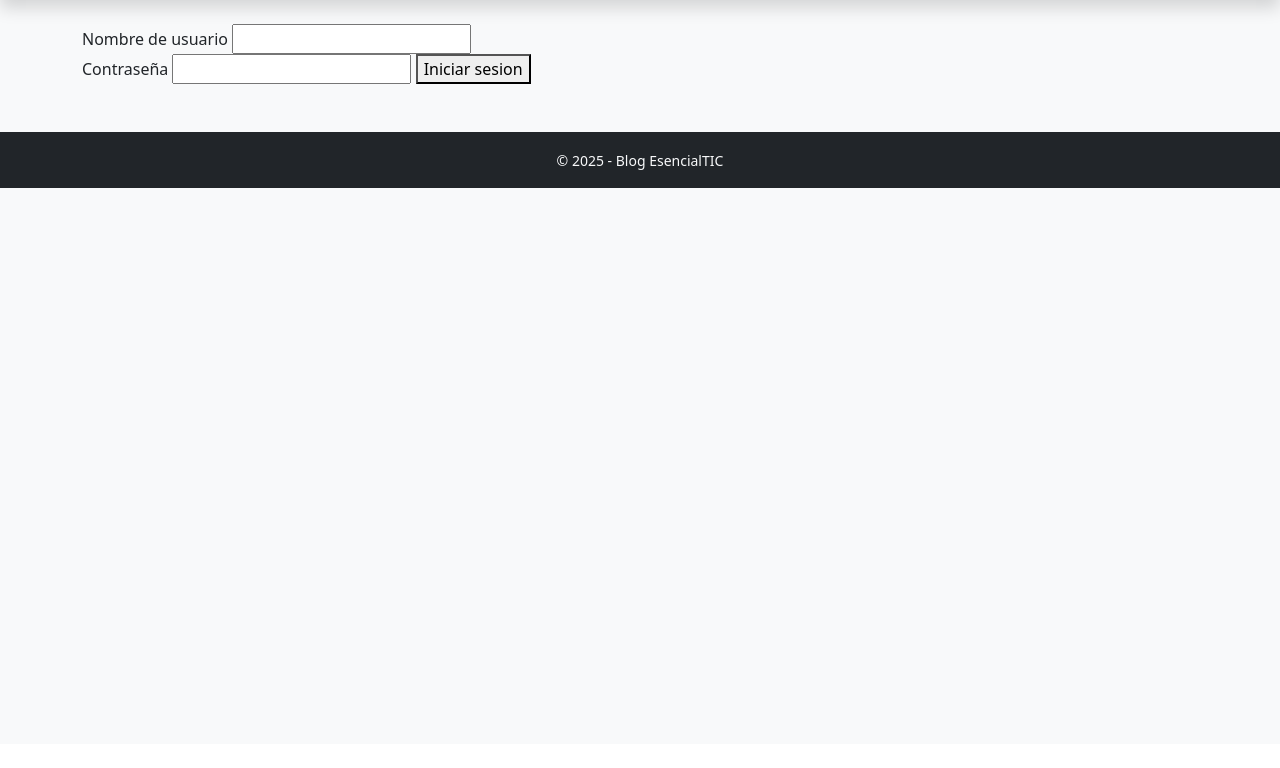
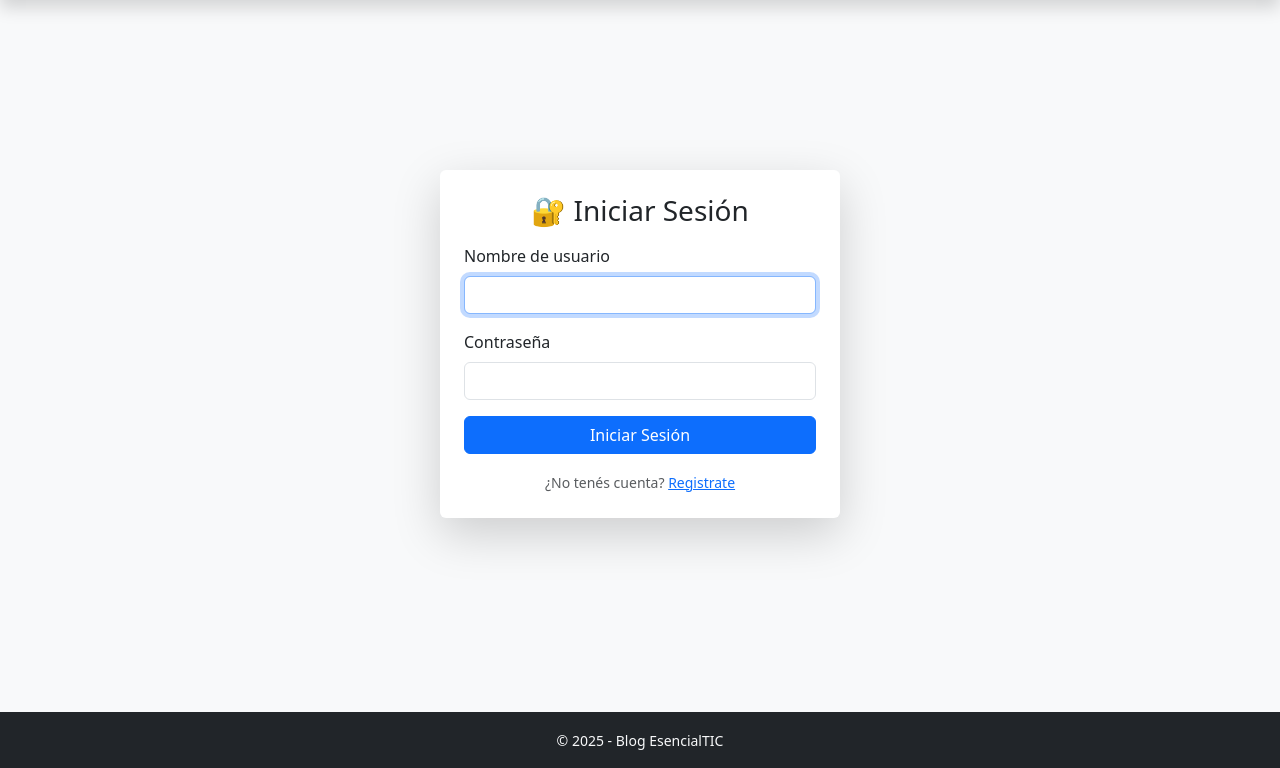
Before and after one commit to sergiorioscomar/blog, a Django app: page /accounts/login/ in a window 1280 px wide. Shown: the part 56-824 px from the top of the page. Before the commit the page ends 244 px from the top, so only its background shows below. Run offline with Django 5.2, Linux system fonts and the light colour scheme.

Commit message:
vista login y register

```diff
--- a/django_project/apps/auth_app/templates/registration/login.html
+++ b/django_project/apps/auth_app/templates/registration/login.html
@@ -1,15 +1,46 @@
 {% extends 'base.html' %}
 {% load static %}
 
-{% block content%}
-<form action="" method="post">
-    {% csrf_token %}
-    <label for="username">Nombre de usuario</label>
-    <input type="text" name="username" id="username"/>
-    <br>
-    <label for="password">Contraseña</label>
-    <input type="password" name="password" id="password"/>
+{% block content %}
+<div class="container d-flex justify-content-center align-items-center" style="min-height: 80vh;">
+    <div class="card shadow-lg border-0" style="max-width: 400px; width: 100%;">
+        <div class="card-body p-4">
+            <h3 class="card-title text-center mb-3">🔐 Iniciar Sesión</h3>
 
-    <button type="submit">Iniciar sesion</button>
-</form>
-    {% endblock %}
+            {% if form.errors %}
+                <div class="alert alert-danger text-center py-2">
+                    Usuario o contraseña incorrectos.
+                </div>
+            {% endif %}
+
+            <form action="" method="post">
+                {% csrf_token %}
+
+                <!-- Usuario -->
+                <div class="mb-3">
+                    <label for="username" class="form-label">Nombre de usuario</label>
+                    <input type="text" name="username" id="username" class="form-control" required autofocus>
+                </div>
+
+                <!-- Contraseña -->
+                <div class="mb-3">
+                    <label for="password" class="form-label">Contraseña</label>
+                    <input type="password" name="password" id="password" class="form-control" required>
+                </div>
+
+                <!-- Botón -->
+                <div class="d-grid">
+                    <button type="submit" class="btn btn-primary">Iniciar Sesión</button>
+                </div>
+            </form>
+
+            <!-- Links -->
+            <div class="text-center mt-3">
+                <small class="text-muted">
+                    ¿No tenés cuenta? <a href="{% url 'signup' %}">Registrate</a>
+                </small>
+            </div>
+        </div>
+    </div>
+</div>
+{% endblock %}
```
Also changed, not shown: django_project/apps/auth_app/templates/registration/register.html (+48 -5 lines).
